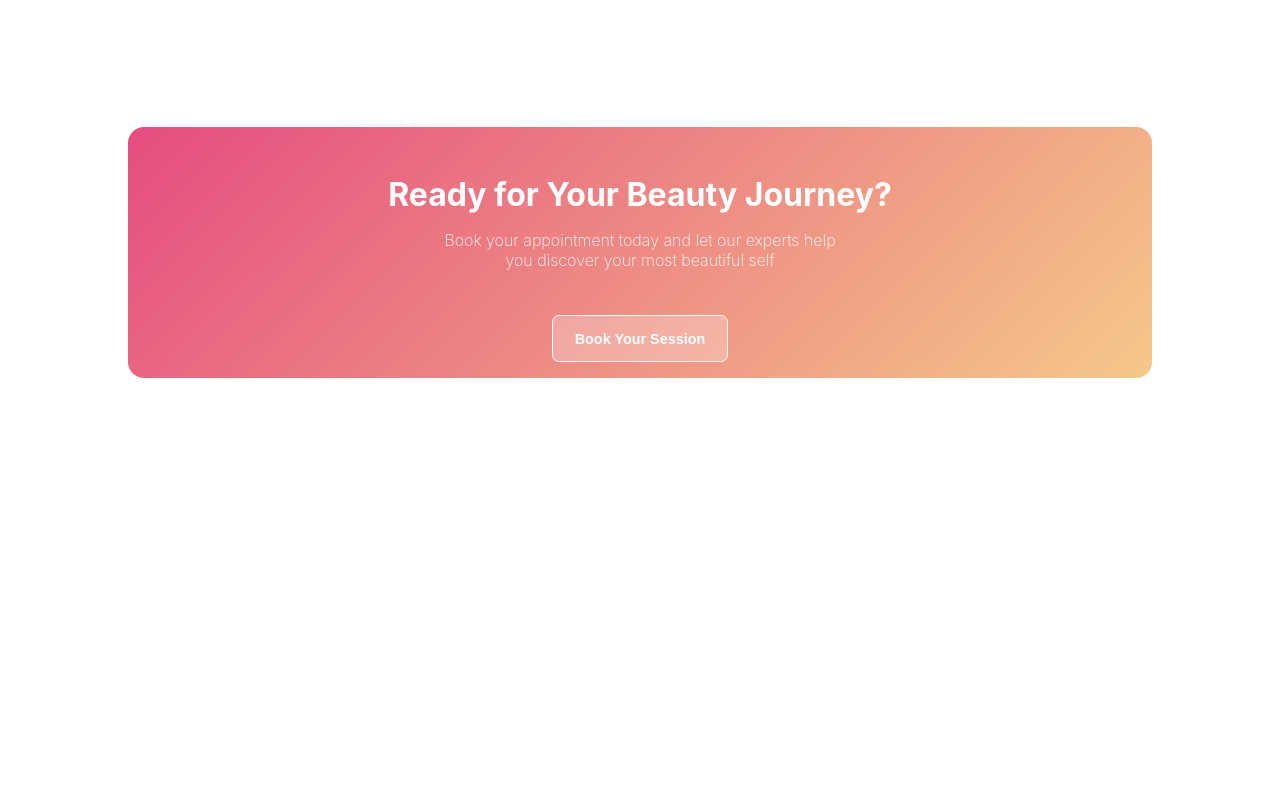
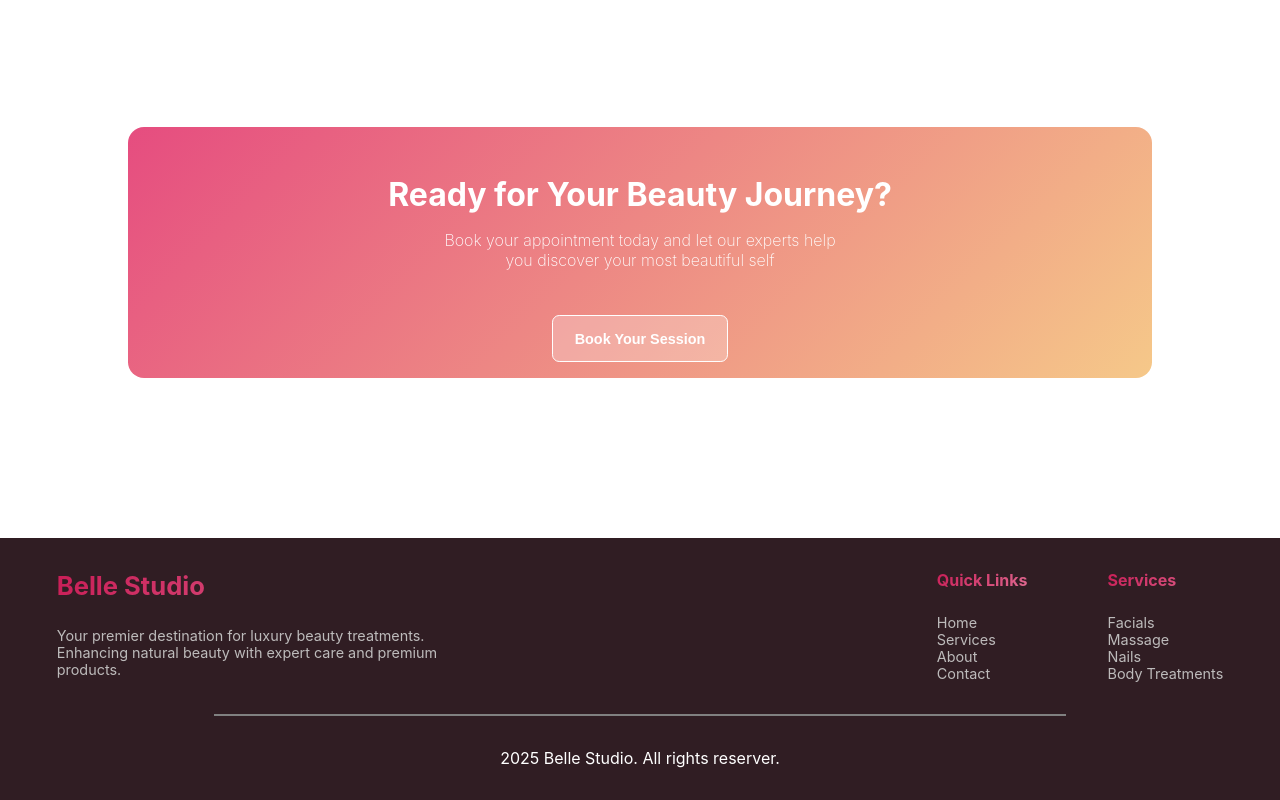
Before and after one commit to S7R4NGER1337/Belle-Studio, a React (Create React App) app in the folder client/: page / in a window 1280 px wide. Shown: the part 3448-4248 px from the top of the page. Before the commit the page ends 3826 px from the top, so only its background shows below. Built offline with nearby package versions, Linux system fonts and the light colour scheme.

Commit message:
adding footer

```diff
--- a/client/src/App.js
+++ b/client/src/App.js
@@ -1,4 +1,5 @@
 import './App.css';
+import Footer from './components/Footer';
 import Nav from './components/Nav';
 import Home from './pages/Home';
 
@@ -7,6 +8,7 @@ function App() {
     <div className="App">
       <Nav />
       <Home />
+      <Footer />
     </div>
   );
 }
--- /dev/null
+++ b/client/src/components/Footer.js
@@ -0,0 +1,36 @@
+import styles from "./footer.module.css";
+
+export default function Footer() {
+  return (
+    <div className={styles.footerContainer}>
+      <div className={styles.footerContent}>
+
+        <div className={styles.belleStudio}>
+          <h1 className={styles.belleStudioHeading}>Belle Studio</h1>
+          <p className={styles.belleStudioParagraph}>
+            Your premier destination for luxury beauty treatments. Enhancing
+            natural beauty with expert care and premium products.
+          </p>
+        </div>
+
+        <div className={styles.quickLinks}>
+          <h1 className={styles.quickLinksHeading}>Quick Links</h1>
+          <p className={styles.quickLinksParagraph}>Home</p>
+          <p className={styles.quickLinksParagraph}>Services</p>
+          <p className={styles.quickLinksParagraph}>About</p>
+          <p className={styles.quickLinksParagraph}>Contact</p>
+        </div>
+
+        <div className={styles.services}>
+          <h1 className={styles.servicesHeading}>Services</h1>
+          <p className={styles.servicesParagraph}>Facials</p>
+          <p className={styles.servicesParagraph}>Massage</p>
+          <p className={styles.servicesParagraph}>Nails</p>
+          <p className={styles.servicesParagraph}>Body Treatments</p>
+        </div>
+      </div>
+      <div className={styles.line}/>
+      <p>2025 Belle Studio. All rights reserver.</p>
+    </div>
+  );
+}
--- /dev/null
+++ b/client/src/components/footer.module.css
@@ -0,0 +1,56 @@
+.footerContainer {
+    gap: 2em;
+    padding: 2em;
+    background-color: hsl(340 25% 15%);
+    color: white;
+    margin-top: 10rem;
+    display: flex;
+    flex-direction: column;
+    justify-content: center;
+    align-items: center;
+}
+
+.footerContent {
+    display: flex;
+    gap: 5rem;
+}
+
+.belleStudio {
+    max-width: 25rem;
+    margin-right: 25rem;
+}
+
+.servicesHeading,
+.quickLinksHeading,
+.belleStudioHeading {
+    font-size: 1rem;
+    margin-bottom: 1.5em;
+    background-image: linear-gradient(135deg, hsl(340 75% 45%), hsl(340 65% 65%));
+    -webkit-background-clip: text;
+    background-clip: text;
+    -webkit-text-fill-color: transparent;
+    color: transparent;
+
+}
+
+.servicesParagraph,
+.quickLinksParagraph,
+.belleStudioParagraph {
+    color: rgb(189, 187, 187);
+    font-size: 0.9rem;
+}
+
+.belleStudioHeading {
+    font-size: 1.6rem;
+    margin-bottom: 1em;
+    background-image: linear-gradient(135deg, hsl(340 75% 45%), hsl(340 65% 65%));
+    -webkit-background-clip: text;
+    background-clip: text;
+    -webkit-text-fill-color: transparent;
+    color: transparent;
+}
+
+.line{
+    border: 0.1em solid gray;
+    width: 70%;
+}
```
